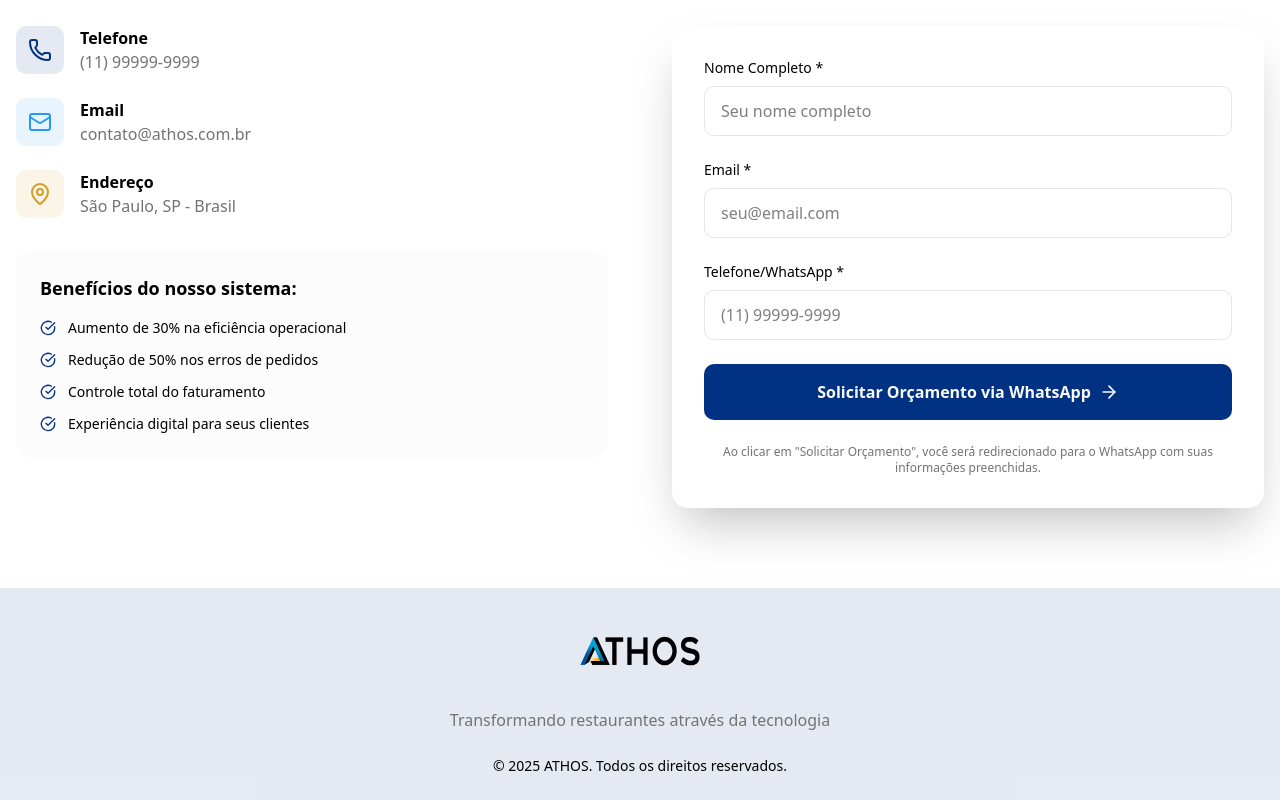
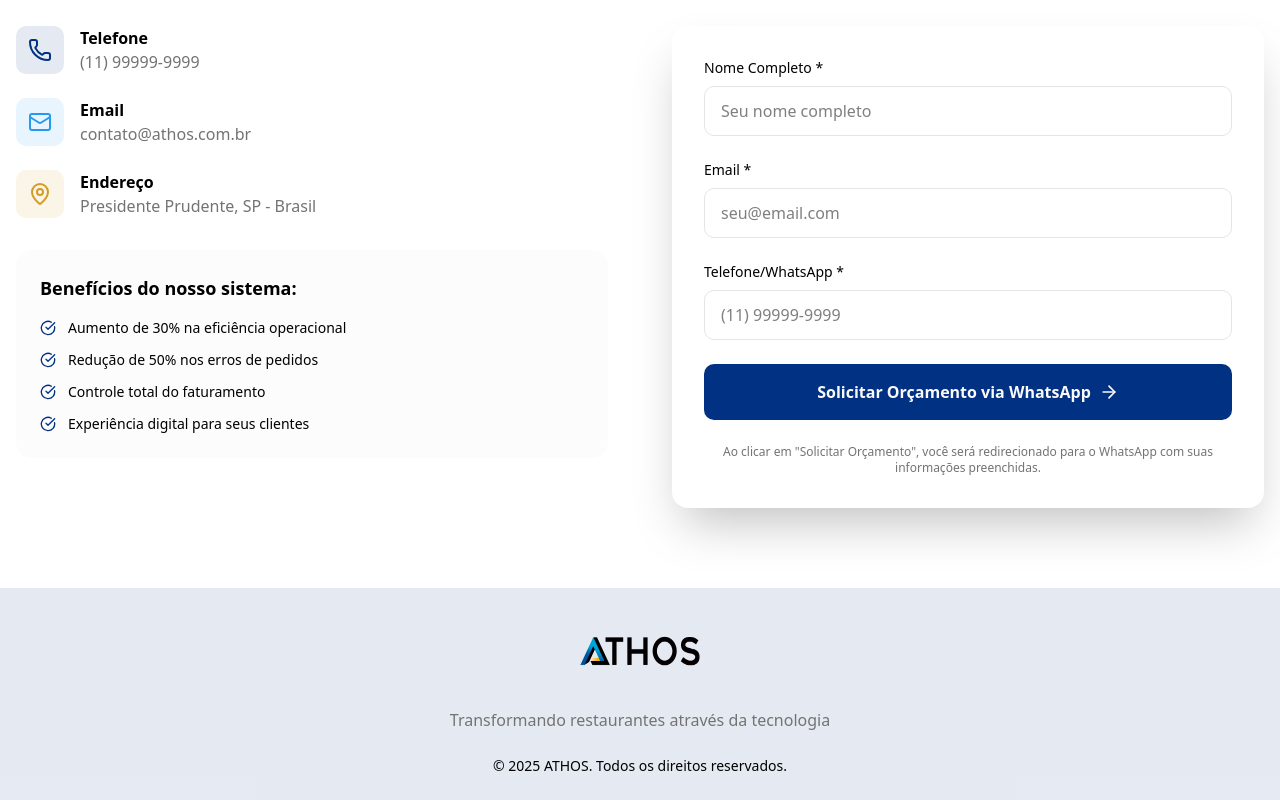
Before and after one commit to MateusChichera/sistema-frontend, a React (Vite) app: page / in a window 1280 px wide. Shown: the part 2528-3328 px from the top of the page. Built offline with nearby package versions, Linux system fonts and the light colour scheme.

Commit message:
ajustado cidade

```diff
--- a/src/components/Comercial/LandingPage.jsx
+++ b/src/components/Comercial/LandingPage.jsx
@@ -385,7 +385,7 @@ const LandingPage = () => {
                   </div>
                   <div>
                     <h3 className="font-bold">Endereço</h3>
-                    <p className="text-muted-foreground">São Paulo, SP - Brasil</p>
+                    <p className="text-muted-foreground">Presidente Prudente, SP - Brasil</p>
                   </div>
                 </div>
               </div>
```
